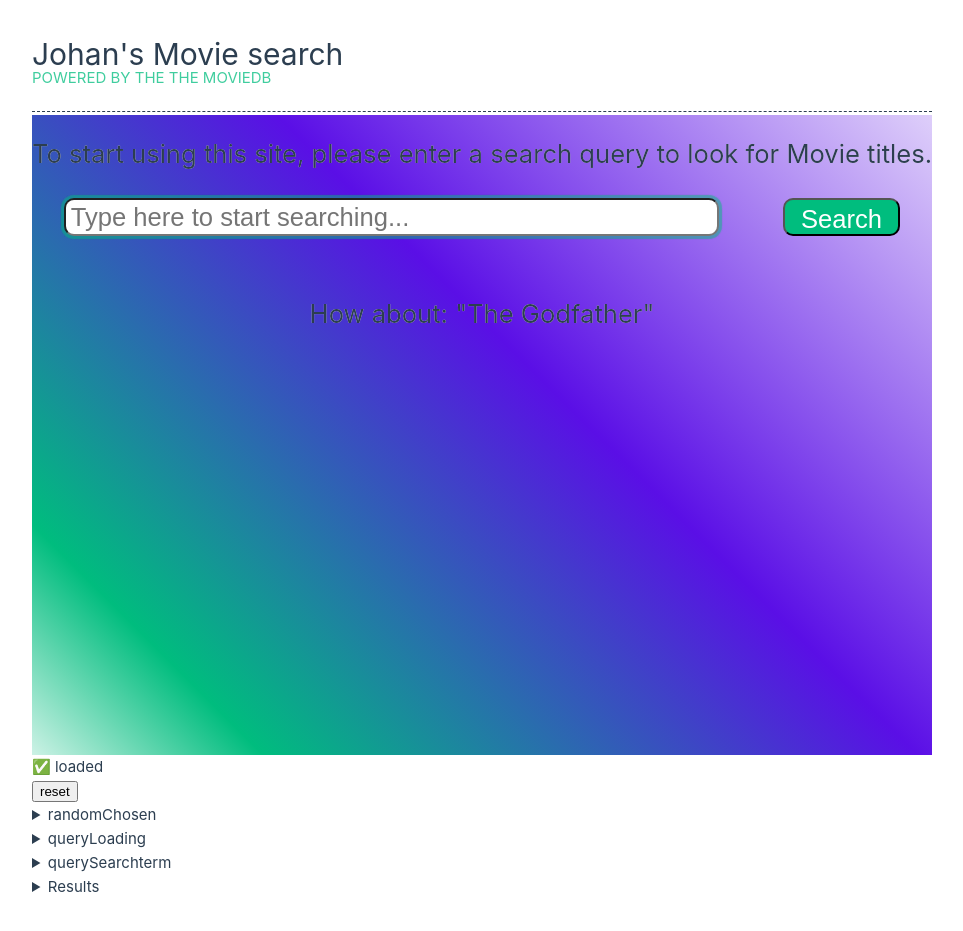
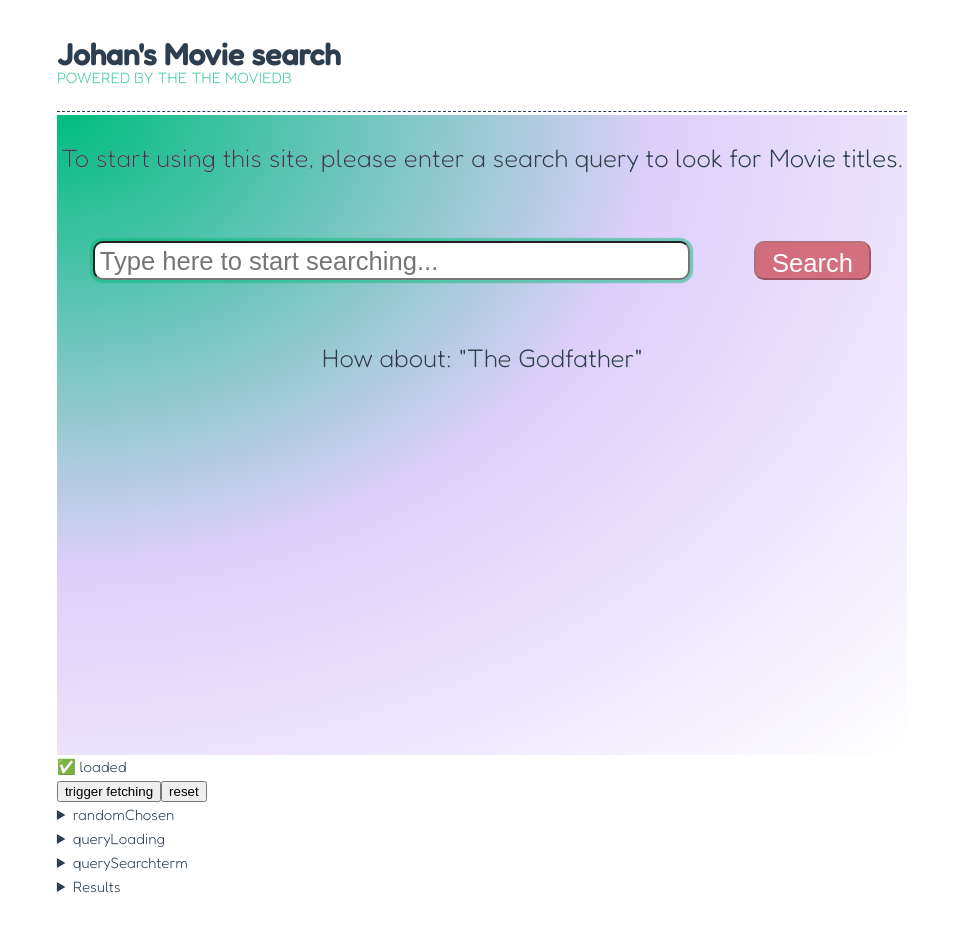
Before and after one commit to johanbijlsma/movieSearch, a Vue app in the folder movieSearch-vue/moviesearch/: page / in a window 1280 px wide. Shown: the whole page, without its empty margins (158-1121 px from the left). Built offline with nearby package versions, Linux system fonts and the light colour scheme.

Commit message:
fixedstyling issues - II

```diff
--- a/movieSearch-vue/moviesearch/index.html
+++ b/movieSearch-vue/moviesearch/index.html
@@ -5,6 +5,9 @@
     <link rel="icon" href="/favicon.ico" />
     <meta name="viewport" content="width=device-width, initial-scale=1.0" />
     <title>Vite App - Johan's Movie search</title>
+    <style>
+      @import url("https://fonts.googleapis.com/css2?family=Fredoka:wght@300;500&display=swap");
+    </style>
   </head>
   <body>
     <div id="app"></div>
--- a/movieSearch-vue/moviesearch/src/App.vue
+++ b/movieSearch-vue/moviesearch/src/App.vue
@@ -8,7 +8,7 @@ import MovieSearchVue from "./components/MovieSearch.vue";
     <p class="subheading">Powered by the The MovieDB</p>
   </header>
   <main>
-    <div class="wrapper"></div>
+    <!-- <div class="wrapper"></div> -->
 
     <MovieSearchVue />
   </main>
--- a/movieSearch-vue/moviesearch/src/assets/base.css
+++ b/movieSearch-vue/moviesearch/src/assets/base.css
@@ -56,7 +56,7 @@
     box-sizing: border-box;
     margin: 0;
     position: relative;
-    font-weight: normal;
+    /* font-weight: normal; */
 }
 
 body {
--- a/movieSearch-vue/moviesearch/src/assets/main.css
+++ b/movieSearch-vue/moviesearch/src/assets/main.css
@@ -6,6 +6,7 @@
     --secondary: hsl(261, 88%, 48%, 1);
     --secondary-20: hsl(261, 88%, 48%, 0.2);
     --white: hsl(0, 0%, 100%);
+    --alert: hsla(0, 100%, 37%, 0.5);
 }
 
 #app {
@@ -13,7 +14,9 @@
     margin: 0 auto;
     padding: 2rem;
 
-    font-weight: normal;
+    font-family: 'Fredoka',
+        sans-serif;
+    font-weight: 300;
 }
 
 a,
--- a/movieSearch-vue/moviesearch/src/components/MovieSearch.vue
+++ b/movieSearch-vue/moviesearch/src/components/MovieSearch.vue
@@ -92,6 +92,9 @@ function reset() {
   results = [];
   console.log({ querySearchterm, queryLoading, UIstate });
 }
+function triggerFetching() {
+  UIstate.value = loadingState[2];
+}
 
 randomlySuggest();
 </script>
@@ -113,7 +116,9 @@ randomlySuggest();
         :onBlur="updateSearch"
         @keyup.enter="updateSearch"
       />
-      <button type="button" :onClick="search">Search</button>
+      <button type="button" :onClick="search" :disabled="!querySearchterm">
+        Search
+      </button>
 
       <button
         type="reset"
@@ -134,7 +139,10 @@ randomlySuggest();
       >
     </div>
     <div v-if="UIstate == 'fetching' && results.length == 0" class="loading">
-      Loading...
+      <div class="lds-ripple">
+        <div></div>
+        <div></div>
+      </div>
     </div>
     <div
       v-if="UIstate == 'fetched' && results.length > 0"
@@ -175,6 +183,12 @@ randomlySuggest();
             :alt="title"
             class="card-backdrop"
           />
+          <img
+            v-if="backdrop_path == null"
+            src="./../assets/fallback-background.jpg"
+            alt=""
+            class="card-backdrop fallback"
+          />
           <p>
             <img
               v-if="poster_path != null"
@@ -199,6 +213,7 @@ randomlySuggest();
     <div v-if="UIstate == 'fetching'">🚀 fetching</div>
     <div v-if="UIstate == 'fetched'">🏁 fetched</div>
     <div v-if="UIstate == 'failed'">❌ failed</div>
+    <button :onClick="triggerFetching">trigger fetching</button>
     <button :onClick="reset">reset</button>
     <details>
       <summary>randomChosen</summary>
@@ -223,17 +238,28 @@ randomlySuggest();
 section {
   display: grid;
   grid-template-areas: "intro intro intro" "search search search" "sugestions sugestions sugestions" "result result result";
-  grid-template-rows: auto 100px 100px 1fr;
-  background: linear-gradient(
+  @media max-width(768px) {
+    grid-template-areas: "intro" "search" "sugestions" "result";
+    /* grid-template-columns: 1fr; */
+  }
+  grid-template-rows: 100px 100px 1fr;
+  /* background: linear-gradient(
     45deg,
     var(--primary-20),
     var(--primary) 15%,
     var(--secondary),
     var(--secondary-20)
+  ); */
+  background: radial-gradient(
+    ellipse at top left,
+    var(--primary),
+    var(--secondary-20),
+    transparent
   );
   min-height: 80vh;
   min-width: auto;
-  transition: all 200ms ease-in-out;
+  transition: background 200ms ease-in-out;
+  padding: 0.25rem;
 }
 
 section > input:focus {
@@ -261,7 +287,7 @@ input[type="search"]:focus-visible {
   box-shadow: 0px 0px 11px 8px var(--primary), 0px 0px 11px 8px var(--primary),
     0px 0px 11px 8px var(--primary);
   transition: all 200ms ease-in-out;
-  margin: 1.4rem 5vw;
+  margin: 1.4rem 2.5vw;
 }
 
 .searchbar button {
@@ -271,8 +297,6 @@ input[type="search"]:focus-visible {
   padding: 0.2rem 1rem;
   border-radius: 10px;
   max-height: 2.4rem;
-  /* box-shadow: 0px 0px 1px 3px var(--primary-20), */
-  /* 0px 0px 1px 3px var(--primary-20), 0px 0px 1px 3px var(--primary-20); */
   transition: box-shadow 200ms ease-in-out;
   flex-grow: 0;
   background-color: var(--primary);
@@ -284,6 +308,13 @@ input[type="search"]:focus-visible {
   transition: all 200ms ease-in-out;
   background-color: var(--secondary);
   cursor: pointer;
+}
+
+.searchbar button:disabled {
+  background-color: var(--alert);
+}
+.searchbar button:disabled:hover {
+  cursor: not-allowed;
 }
 
 p.intro {
@@ -328,11 +359,18 @@ span.suggestion:focus {
   justify-content: center;
   gap: 1rem;
   flex-direction: row;
+  @media max-width(768px) {
+    color: hotpink !important;
+    flex-wrap: nowrap;
+    flex-direction: column;
+  }
 }
 
 .card {
   width: 45%;
-
+  @media max-width(768px) {
+    width: 100%;
+  }
   padding: 2rem;
   border: 1px solid var(--primary);
   overflow: hidden;
@@ -345,6 +383,8 @@ span.suggestion:focus {
   z-index: 10;
   color: var(--primary);
   font-size: clamp(1rem, 2.5vw, 2rem);
+  line-height: 1.1;
+  font-weight: 500;
 }
 
 .card-title .release {
@@ -401,4 +441,55 @@ span.suggestion:focus {
   position: sticky;
   left: 0;
 }
+
+.loading {
+  grid-area: sugestions;
+  text-align: center;
+}
+.lds-ripple {
+  display: inline-block;
+  position: relative;
+  width: 80px;
+  height: 80px;
+}
+.lds-ripple div {
+  position: absolute;
+  border: 4px solid #fff;
+  opacity: 1;
+  border-radius: 50%;
+  animation: lds-ripple 1s cubic-bezier(0, 0.2, 0.8, 1) infinite;
+}
+.lds-ripple div:nth-child(2) {
+  animation-delay: -0.5s;
+}
+@keyframes lds-ripple {
+  0% {
+    top: 36px;
+    left: 36px;
+    width: 0;
+    height: 0;
+    opacity: 0;
+  }
+  4.9% {
+    top: 36px;
+    left: 36px;
+    width: 0;
+    height: 0;
+    opacity: 0;
+  }
+  5% {
+    top: 36px;
+    left: 36px;
+    width: 0;
+    height: 0;
+    opacity: 1;
+  }
+  100% {
+    top: 0px;
+    left: 0px;
+    width: 72px;
+    height: 72px;
+    opacity: 0;
+  }
+}
 </style>
```
Also changed, not shown: movieSearch-vue/moviesearch/src/assets/fallback-background.jpg (added).
